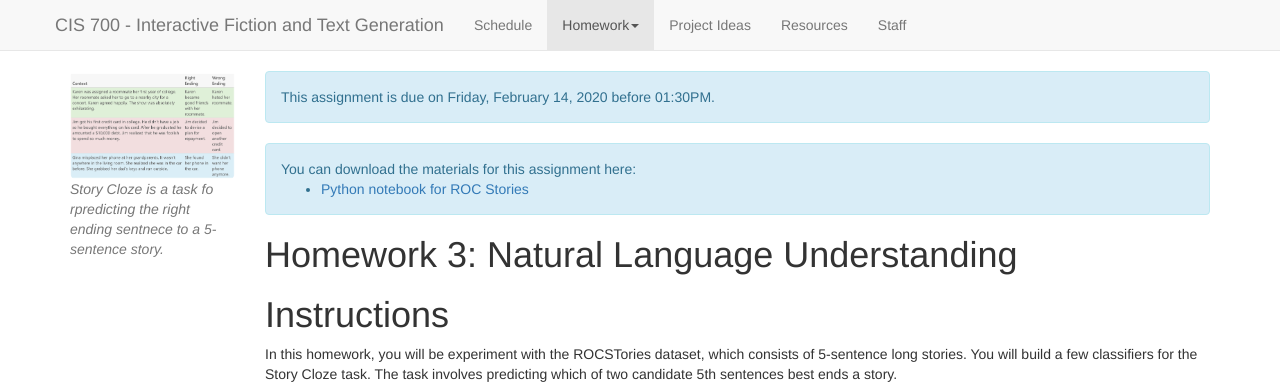
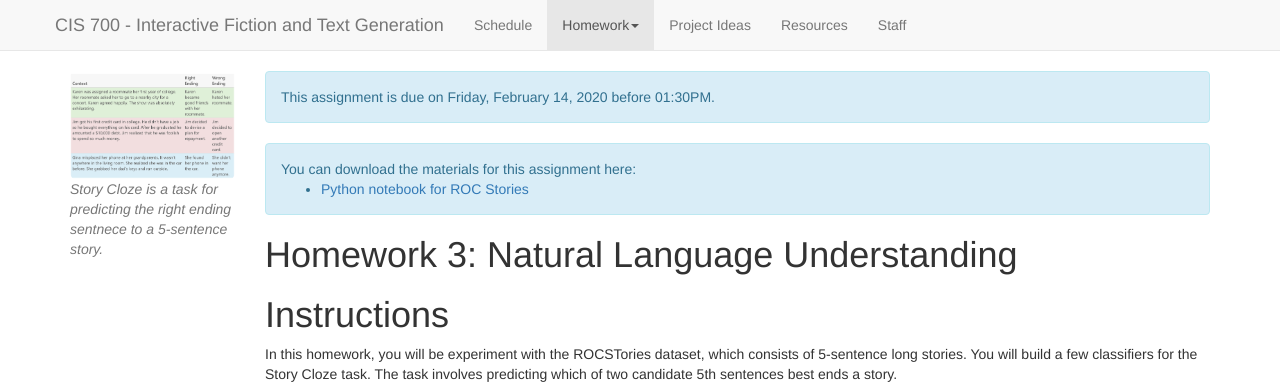
Before and after one commit to interactive-fiction-class/interactive-fiction-class.github.io, a Jekyll site: the page built from homeworks/commonsense-reasoning/commonsense-reasoning.md, in a window 1280 px wide. Shown: the top 384 px of the page. Built offline with Jekyll 4.4.1, drawn with Linux system fonts in a browser that asks for light colours; nearby versions of some CDN libraries; a script that is not in the unit is left out.

Commit message:
Fixed typo

```diff
--- a/homeworks/commonsense-reasoning/commonsense-reasoning.md
+++ b/homeworks/commonsense-reasoning/commonsense-reasoning.md
@@ -2,7 +2,7 @@
 layout: default
 img: storycloze.png
 img_link: https://cs.rochester.edu/nlp/rocstories/
-caption: Story Cloze is a task fo rpredicting the right ending sentnece to a 5-sentence story.
+caption: Story Cloze is a task for predicting the right ending sentnece to a 5-sentence story.
 title: Natural Language Understanding
 type: Homework
 number: 3
```
